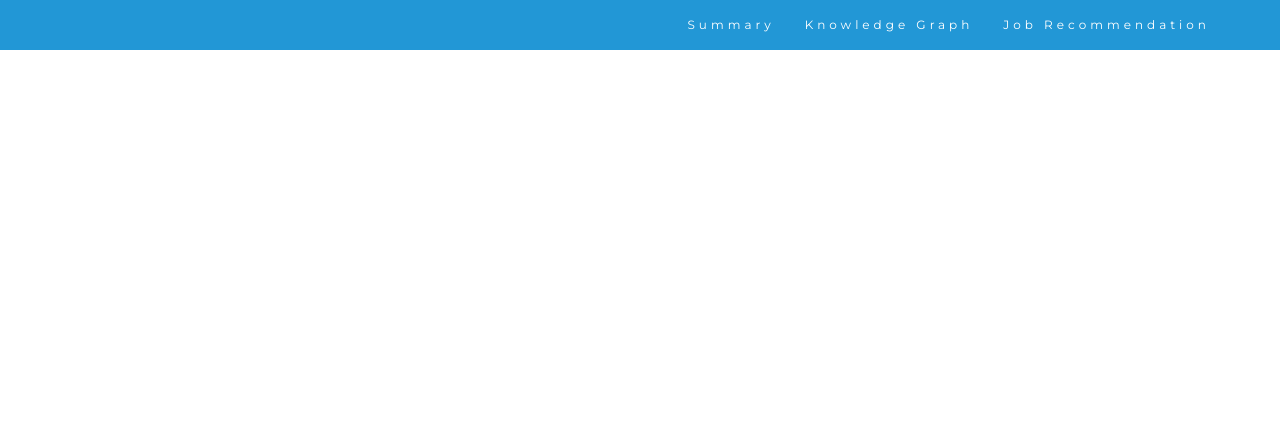
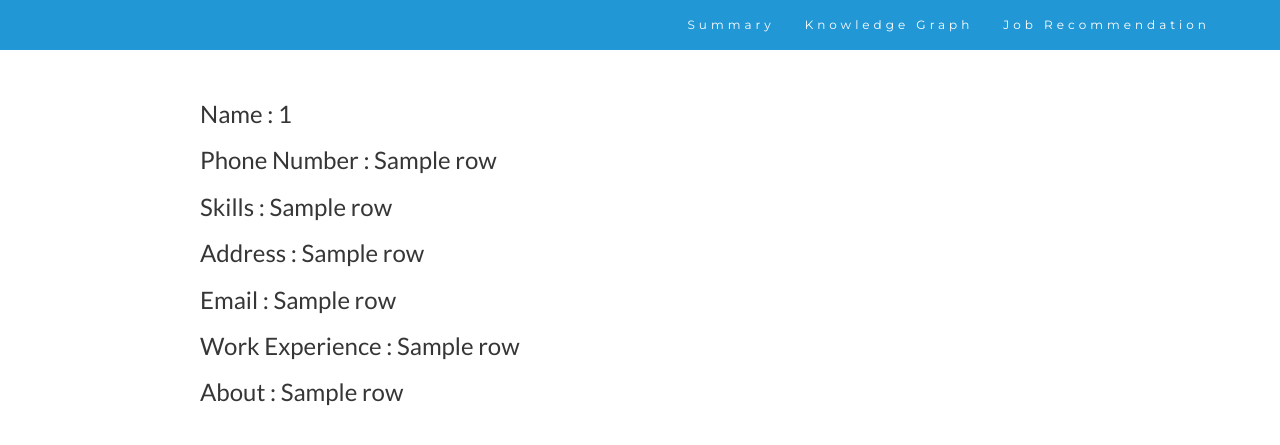
Before and after one commit to swetha4444/Resume-Analyser-Software, a Flask app: template Project/templates/studentSummary.html in a window 1280 px wide. Shown: the top 445 px of the page. Run offline with Flask 2, Linux system fonts and the light colour scheme; the template is opened without the code that fills it: most values are stand-ins (such as "Sample title", 1, 10 or a date in 2020); some libraries are stand-ins or nearby versions.

Commit message:
Summary done

```diff
--- a/Project/app.py
+++ b/Project/app.py
@@ -2,9 +2,12 @@ from flask import Flask
 from flask import request
 from flask import render_template
 import os
+import pandas as pd
 from os.path import join, dirname, realpath
-from execute import *
-from parser import *
+from parseResume import *
+import execute
+from execute import execute_main
+
 
 app = Flask(__name__)
 app.config['SEND_FILE_MAX_AGE_DEFAULT'] = 0
@@ -40,9 +43,23 @@ def student_dashboard():
         except WindowsError:
             os.remove(output)
             os.rename(original, output)
-        docxToCsv("../resume.docx")
-#       execute_main()
-        return render_template("studentSummary.html")
+        docxToCsv("resume.docx")
+        execute_main()
+        resume_df = pd.read_csv('data.csv')
+        return render_template("studentSummary.html", row_data=list(resume_df.values.tolist()), zip=zip)
+
+@app.route('/studentSummary')
+def student_summary():
+    resume_df = pd.read_csv('data.csv')
+    return render_template('studentSummary.html', tables=[resume_df.to_html(classes='data')])
+
+@app.route('/studentGraph')
+def student_Graph():
+    return render_template('studentGraph.html')
+
+@app.route('/studentJob')
+def student_Job():
+    return render_template('studentJob.html')
 
 @app.route('/recuriterdashboard', methods=['GET', 'POST'])
 def recuriter_dashboard():
--- a/Project/parseResume.py
+++ b/Project/parseResume.py
@@ -14,7 +14,7 @@ def remove_junk(txt) :
 def InitializeCSV() :
     with open("data.csv",'w') as f:
         writer = csv.writer(f)
-        writer.writerow(['name', 'phone', 'skills' , 'address' , 'workExp','email'])
+        writer.writerow(['name', 'phone', 'skills' , 'address' , 'workExp','email','about'])
 
 def docxToCsv (filename,single = 1) :
     data = docx2txt.process(filename)
@@ -25,7 +25,9 @@ def docxToCsv (filename,single = 1) :
     work_experience = re.search(r'Work Experience\s*:[\S\s]*:',data).group().split(":")[1]
     work_experience = work_experience.rsplit('.', 1)[0]
     skills = remove_junk(re.search(r'Programming Languages\s*:\s*[A-Za-z\s*,\s*0-9]*\s*\.*',data).group().split(":")[1].split(".")[0])
-    list =  [name,phone_no,skills,address,work_experience,email]
+    about =  re.search(r'Summary\s*:[\S\s]*:',data).group().split(":")[1]
+    about = about.rsplit('.', 1)[0]
+    list =  [name,phone_no,skills,address,work_experience,email,about]
     if single :
         InitializeCSV()
     with open("data.csv",'a') as f:
--- a/Project/static/style.css
+++ b/Project/static/style.css
@@ -224,3 +224,9 @@ button{
     text-transform: capitalize;
     text-align: center;
 }
+
+#studentSummary {
+  color : rgb(54, 54, 54);
+  padding-left: 200px;
+  padding-right: 200px;
+}
--- a/Project/templates/studentSummary.html
+++ b/Project/templates/studentSummary.html
@@ -31,12 +31,19 @@
                     </ul>
                 </div>
             </div>
-            </nav>
+        </nav>
 
-            <div>
-                {% for table in tables %}
-                    {{ table|safe }}
-                {% endfor %}
-            </div>
+        <br>
+        <br>
+        <br>
+        <div id="studentSummary">
+            <h3> Name : {{ row_data[0][0] }} </h3>
+            <h3> Phone Number : {{ row_data[0][1] }} </h3>
+            <h3> Skills : {{ row_data[0][2] }} </h3>
+            <h3> Address : {{ row_data[0][3] }} </h3>
+            <h3> Email : {{ row_data[0][5] }} </h3>
+            <h3> Work Experience : {{ row_data[0][4] }} </h3>
+            <h3> About : {{ row_data[0][6] }} </h3>
+        </div>
     </body>
 </html>
```
Also changed, not shown: Project/static/knowledge.png.
